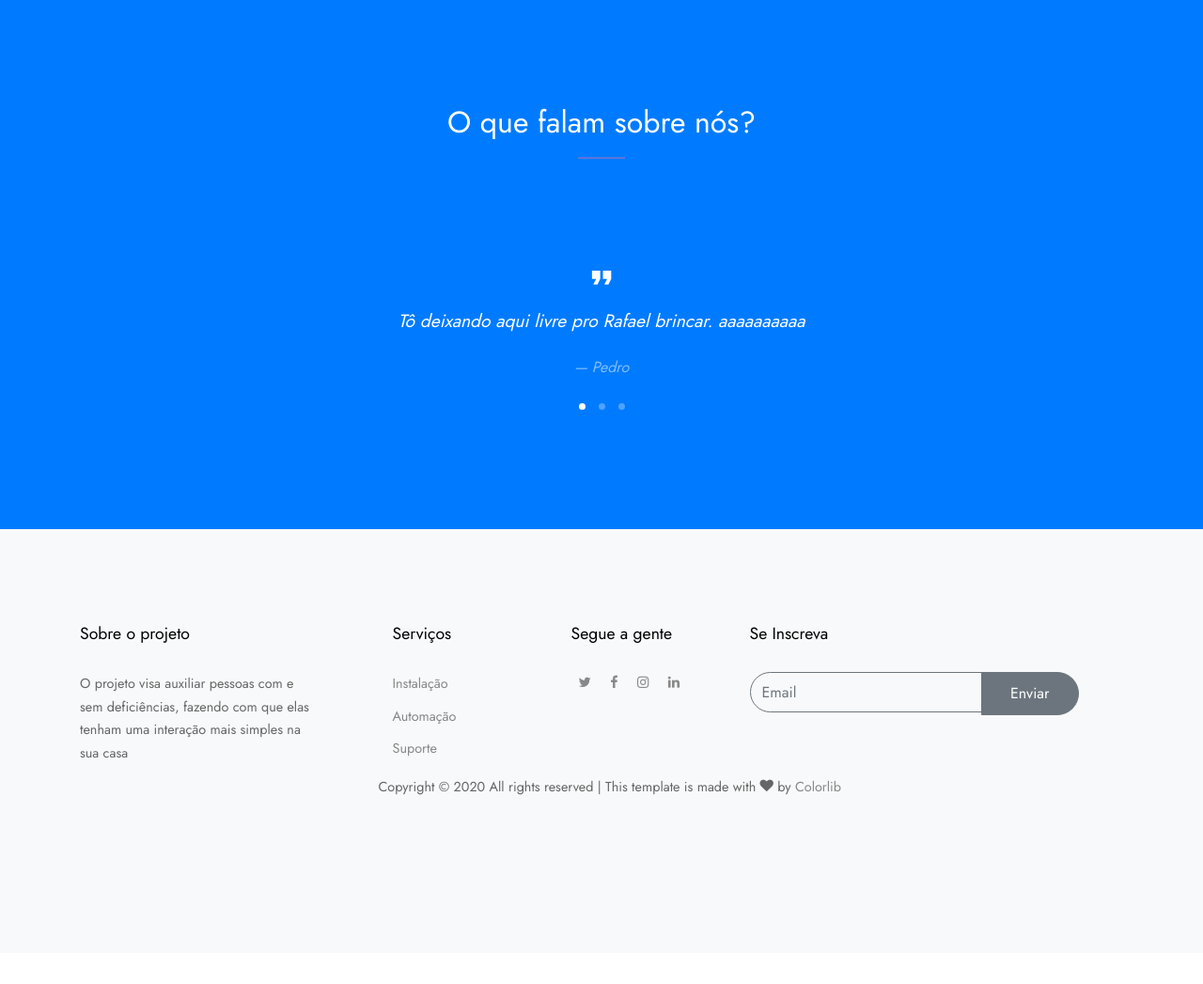
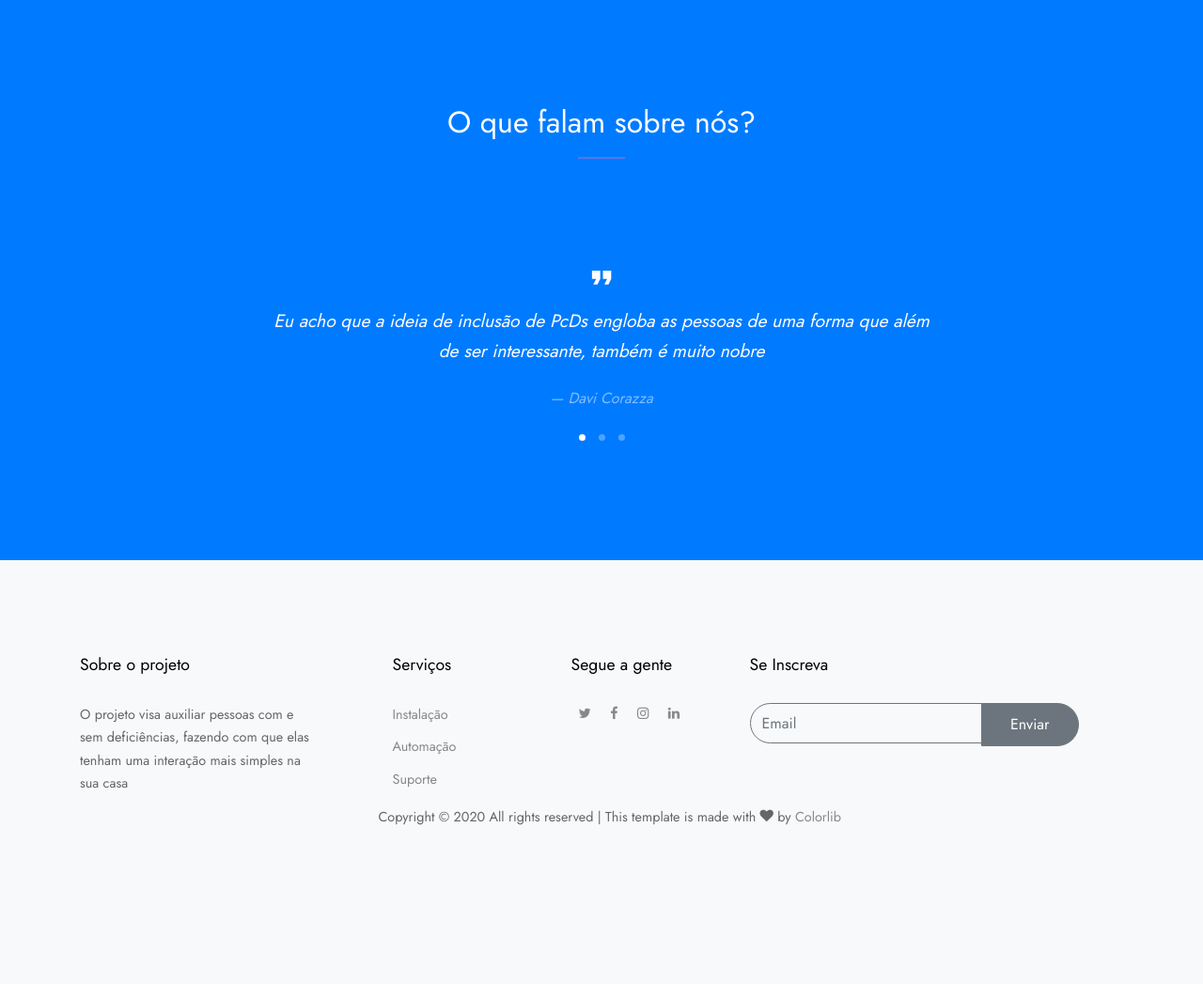
Before and after one commit to Rpererah/HomeTechWeb, a PHP site: page /servicosEportifolio.php in a window 1280 px wide. Shown: the part 3594-4641 px from the top of the page at 94% size. Before the commit the page ends 4440 px from the top, so only its background shows below. Run offline with PHP 8.4, Linux system fonts and the light colour scheme; some libraries are stand-ins or nearby versions; some web fonts are replaced.

Commit message:
depoimentos ok

```diff
--- a/Depoimentos.php
+++ b/Depoimentos.php
@@ -8,20 +8,21 @@
         <div class="owl-carousel slide-one-item">
           <div class="slide">
             <blockquote>
-              <p>Tô deixando aqui livre pro Rafael brincar. aaaaaaaaaa</p>
-              <p><cite>&mdash; Pedro</cite></p>
+              <p>
+Eu acho que a ideia de inclusão de PcDs engloba as pessoas de uma forma que além de ser interessante, também é muito nobre</p>
+              <p><cite>&mdash; Davi Corazza</cite></p>
             </blockquote>
           </div>
           <div class="slide">
             <blockquote>
-              <p>Tô deixando aqui livre pro Rafael brincar. bbbbbbbbbbbbbbb</p>
-              <p><cite>&mdash; Pedrinho</cite></p>
+              <p>Acredito que a hometech tenha um grande papel perante a sociedade, uma vez que cria funcionalidades cabíveis para todos os tipos de deficiências.</p>
+              <p><cite>&mdash; Crystopher Beling</cite></p>
             </blockquote>
           </div>
           <div class="slide">
             <blockquote>
-              <p>Tô deixando aqui livre pro Rafael brincar. cccccccccccccccccccc</p>
-              <p><cite>&mdash; Davizen</cite></p>
+              <p>Eu ajudei na criação da ideia e adorei que deu resultado</p>
+              <p><cite>&mdash; Ana Maria Picolomini</cite></p>
             </blockquote>
           </div>
         </div>
```
